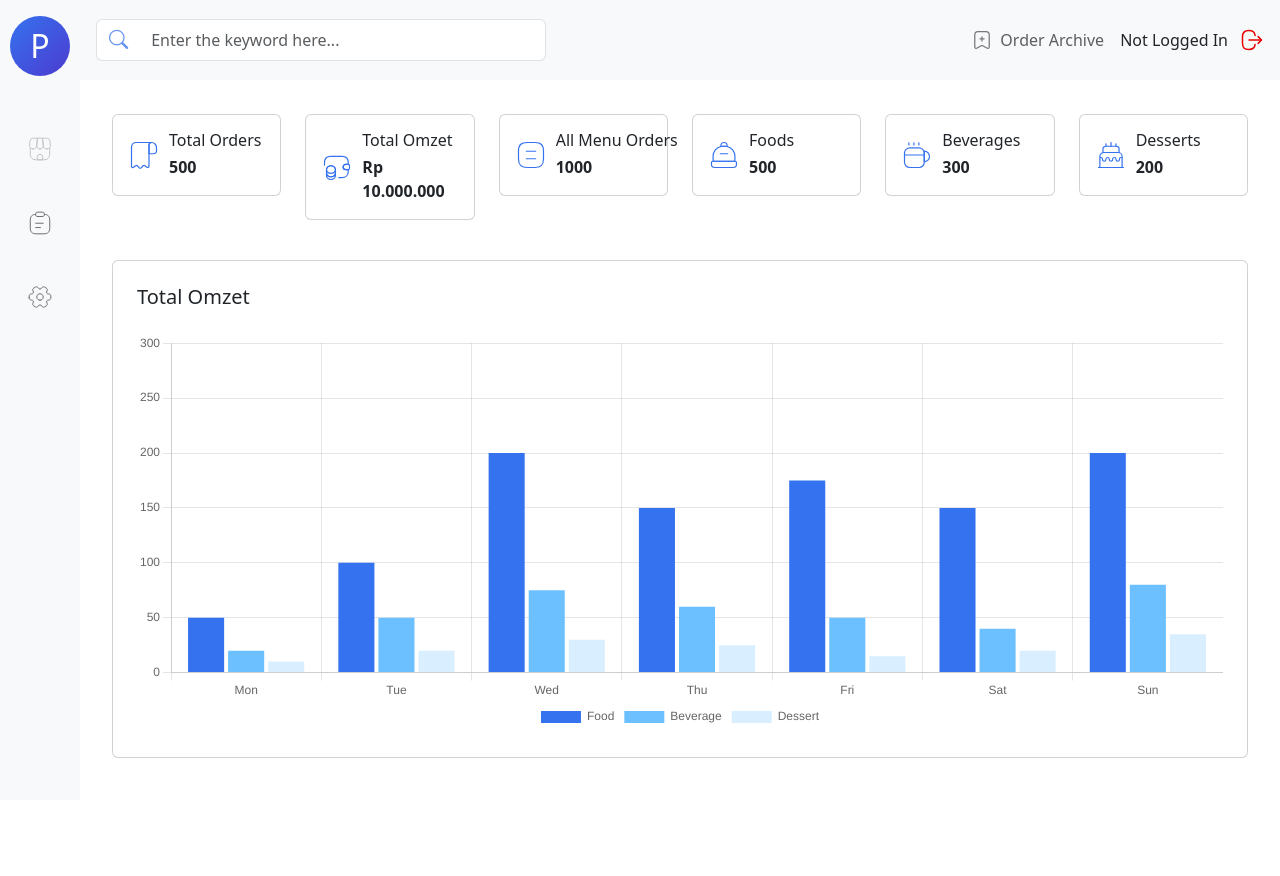
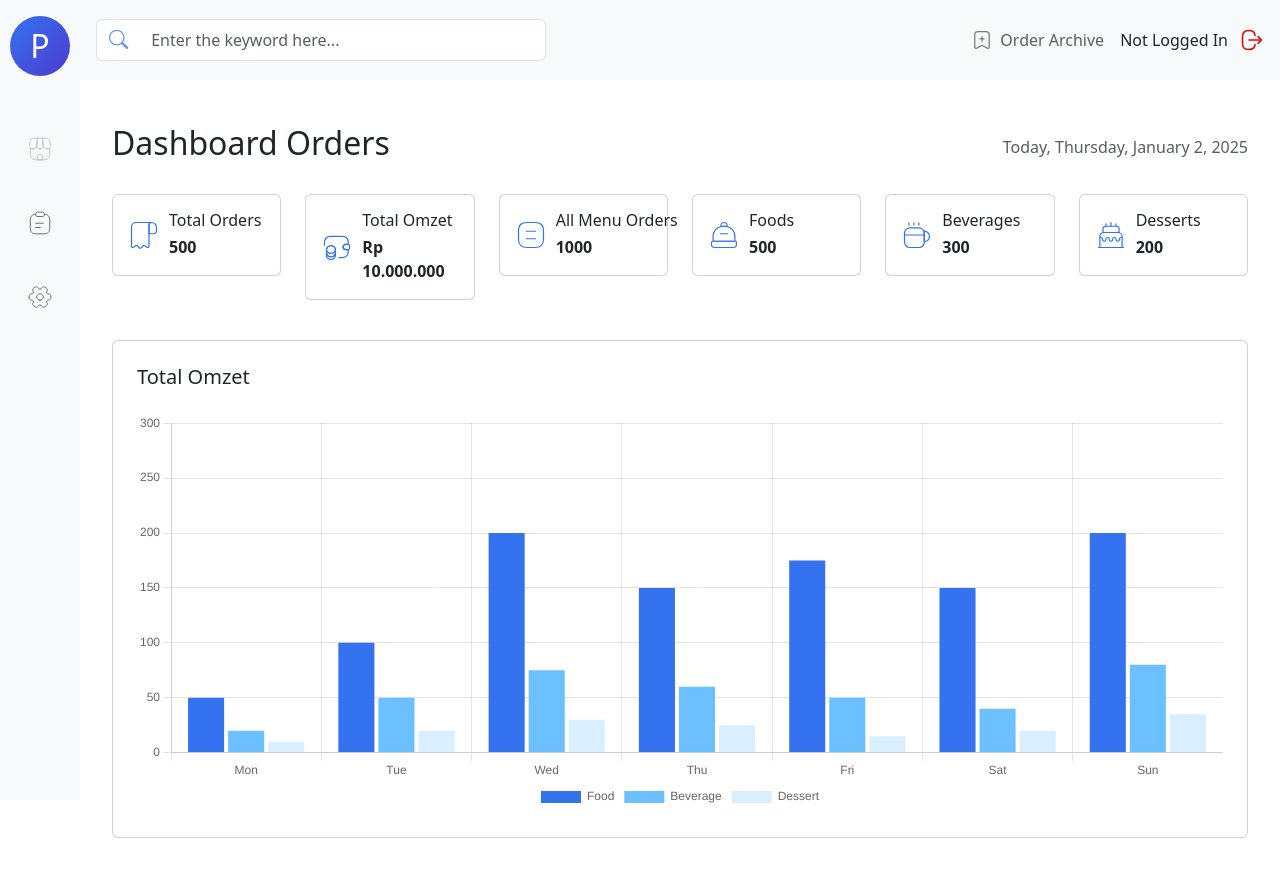
Before and after one commit to alpinmohsa541/pos-sederhana, a React (Vite) app: page /dashboard in a window 1280 px wide. Shown: the top 876 px of the page. Before the commit the page ends 800 px from the top, so only its background shows below. Built offline with nearby package versions, Linux system fonts and the light colour scheme.

Commit message:
Feat : after demo

```diff
--- a/src/App.css
+++ b/src/App.css
@@ -15,6 +15,10 @@ body {
 .position-fixed {
   z-index: 1050;
 } */
+
+.dashboard {
+  margin-top: 80px;
+}
 
 .menu-board {
   margin-top: 80px;
--- a/src/Dashboard/Dashboard.jsx
+++ b/src/Dashboard/Dashboard.jsx
@@ -136,7 +136,7 @@ const Dashboard = () => {
   };
 
   return (
-    <div className="main-content d-flex vh-100">
+    <div className="main-content dashboard d-flex vh-100">
       {/* Sidebar */}
       <Sidebar />
       {/* Main Content */}
@@ -151,7 +151,7 @@ const Dashboard = () => {
         {/* Dashboard */}
         <div className="container-fluid mt-4">
           <div className="d-flex justify-content-between align-items-center mb-4">
-            <h2>Dashboard</h2>
+            <h2>Dashboard Orders</h2>
             <p className="text-muted mb-0">Today, {currentDate}</p>
           </div>
 
```
